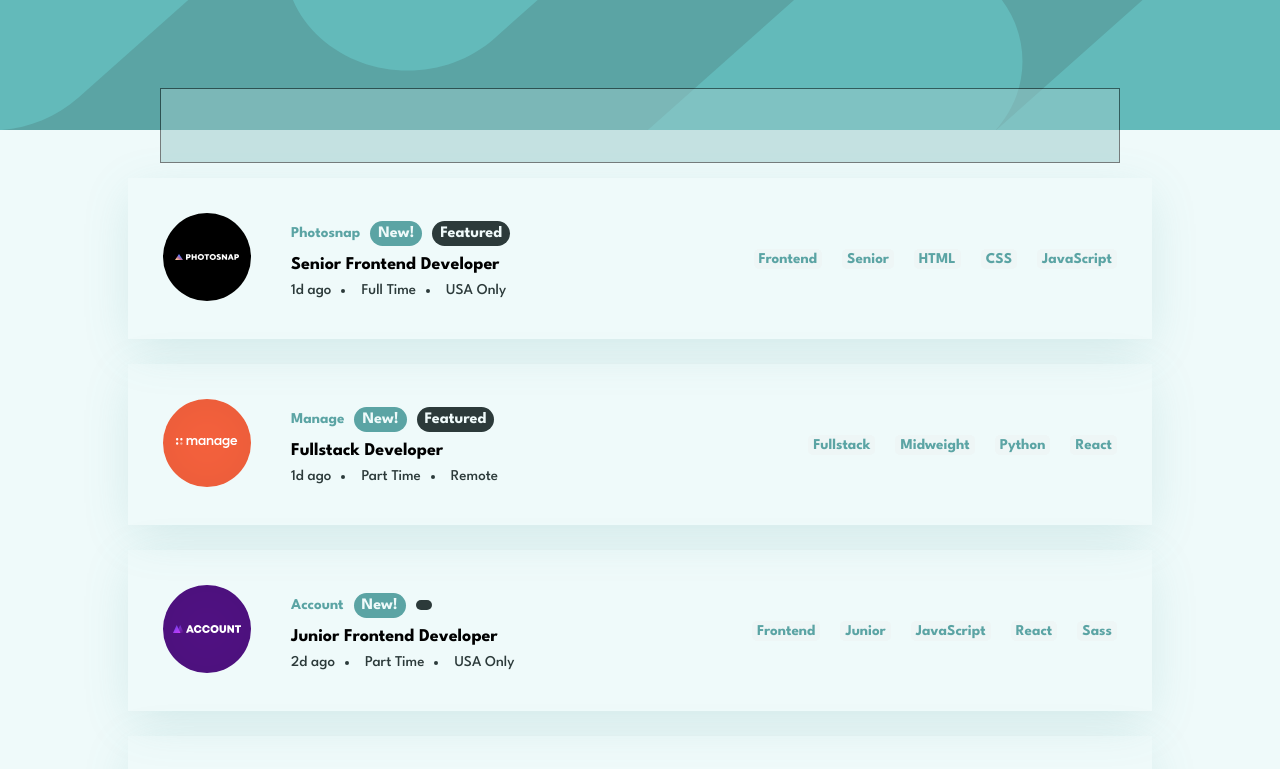
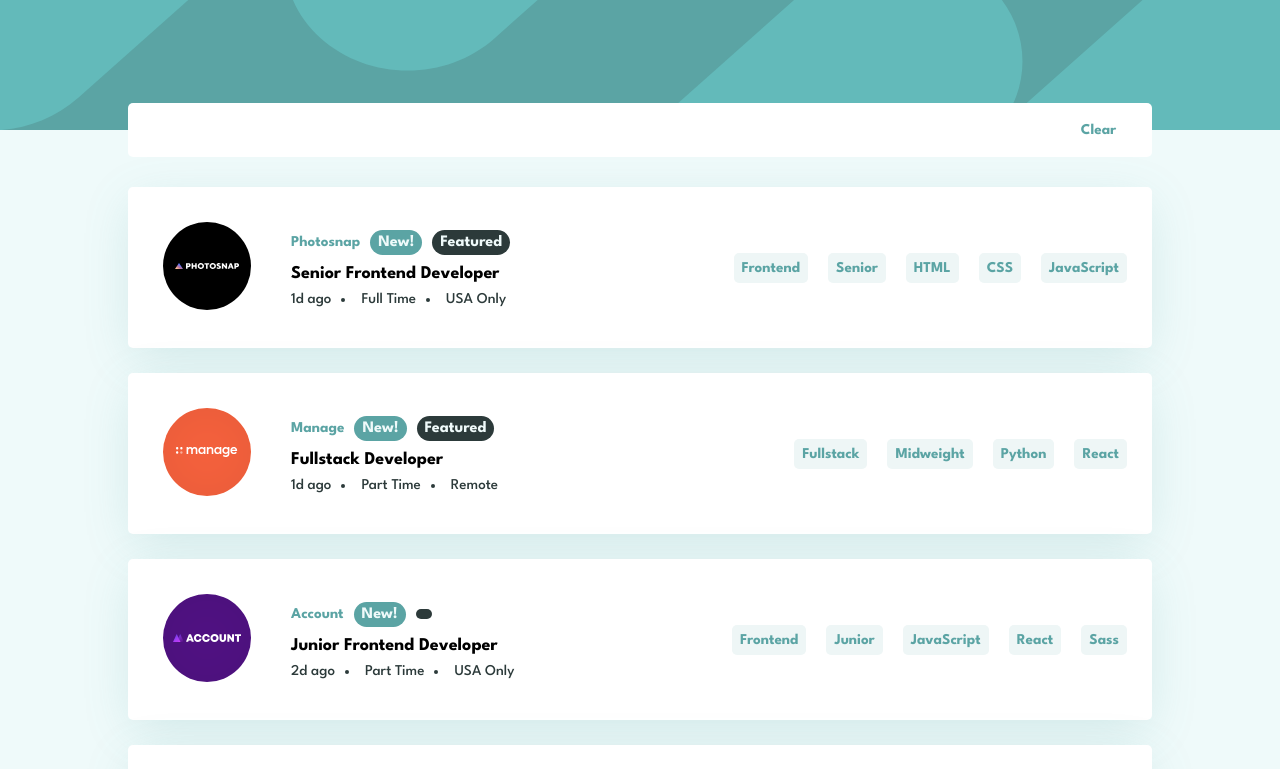
Before and after one commit to Riyaazct/challenge-job-listing, a React (Create React App) app: page / in a window 1280 px wide. Shown: the top 769 px of the page. Built offline with nearby package versions, Linux system fonts and the light colour scheme.

Commit message:
update filters and styling

```diff
--- a/src/Filter.css
+++ b/src/Filter.css
@@ -1,32 +1,58 @@
 .FilteredContainer {
-  background-color: hsl(180, 31%, 70%);
-  width: 75%;
-  height: 75px;
-  margin: -45px auto 0 auto;
-  opacity: 50%;
+  background-color: white;
+  width: 80vw;
+  padding: 20px 0;
+  border-radius: 5px;
+  margin: -30px auto 20px auto;
   position: relative;
   z-index: 1;
   left: 0;
   right: 0;
   margin-right: auto;
   margin-left: auto;
-  border: 1px solid black;
   display: flex;
   align-items: center;
-  justify-content: space-evenly;
 }
 
 .selectedFilterItem {
   display: flex;
-  align-items: center;
-  border: 1px solid black;
   width: fit-content;
-  padding: 5px;
-  margin: auto 0;
+  margin: auto 10px;
+}
+.selectedFilterItem:first-child {
+  margin-left: 3.5%;
 }
 
 .selectedFilterItem img {
-  background: black;
-  margin-left: 2px;
-  width: 20px;
+  background: hsl(180, 29%, 50%);
+  margin-left: 1px;
+  padding: 6px;
+  border-top-right-radius: 5px;
+  border-bottom-right-radius: 5px;
 }
+
+.FilteredContainer img:hover {
+  background: hsl(180, 14%, 20%);
+  cursor: pointer;
+}
+
+.selectedFilterItem p {
+  color: hsl(180, 29%, 50%);
+  background: hsl(180, 52%, 94%);
+  padding: 6px;
+  font-weight: 700;
+  border-top-left-radius: 5px;
+  border-bottom-left-radius: 5px;
+}
+
+.FilteredContainer p:last-child {
+  margin-left: auto;
+  margin-right: 3.5%;
+  color: hsl(180, 29%, 50%);
+  font-weight: 600;
+}
+
+.FilteredContainer p:hover:last-child {
+  text-decoration: underline;
+  cursor: pointer;
+}
--- a/src/Filter.js
+++ b/src/Filter.js
@@ -9,6 +9,8 @@ const FilterComponent = ({ filteredList }) => {
           <img src="images/icon-remove.svg" alt="" />
         </div>
       ))}
+
+      <p>Clear</p>
     </div>
   );
 };
--- a/src/JobListings.css
+++ b/src/JobListings.css
@@ -1,18 +1,6 @@
 .container {
   background: hsl(180, 52%, 96%);
 }
-
-/*
-
-Dark cyan :  hsl(180, 29%, 50%)
-
-### Neutral
-
-- Light Grayish Cyan (Background): hsl(180, 52%, 96%)
-- Light Grayish Cyan (Filter Tablets): hsl(180, 31%, 95%)
-- Dark Grayish Cyan: hsl(180, 8%, 52%)
-- Very Dark Grayish Cyan: hsl(180, 14%, 20%)
- */
 
 .cardContainer {
   display: flex;
@@ -25,6 +13,7 @@ Dark cyan :  hsl(180, 29%, 50%)
 }
 
 .jobCard {
+  background-color: white;
   display: flex;
   margin: 10px auto;
   padding: 10px;
@@ -32,6 +21,7 @@ Dark cyan :  hsl(180, 29%, 50%)
   box-shadow: 0px 12px 50px -6px rgba(91, 164, 164, 0.21);
   -webkit-box-shadow: 0px 12px 50px -6px rgba(91, 164, 164, 0.21);
   -moz-box-shadow: 0px 12px 50px -6px rgba(91, 164, 164, 0.21);
+  border-radius: 5px;
 }
 
 /* Logo*/
@@ -80,12 +70,10 @@ Dark cyan :  hsl(180, 29%, 50%)
 /* Content on the end of the card */
 
 .endContent {
-  margin-left: auto;
   display: flex;
-  height: 40px;
-  padding: 10px;
   margin-top: auto;
   margin-bottom: auto;
+  margin-left: auto;
   color: hsl(180, 29%, 50%);
   font-weight: 700;
 }
@@ -95,8 +83,13 @@ Dark cyan :  hsl(180, 29%, 50%)
   display: flex;
   align-items: center;
   border-radius: 5px;
-  padding: 5px;
   background: hsl(180, 31%, 95%);
+  padding: 8px;
+}
+.endContent li:hover {
+  background: hsl(180, 29%, 50%);
+  color: white;
+  cursor: pointer;
 }
 
 li {
```
